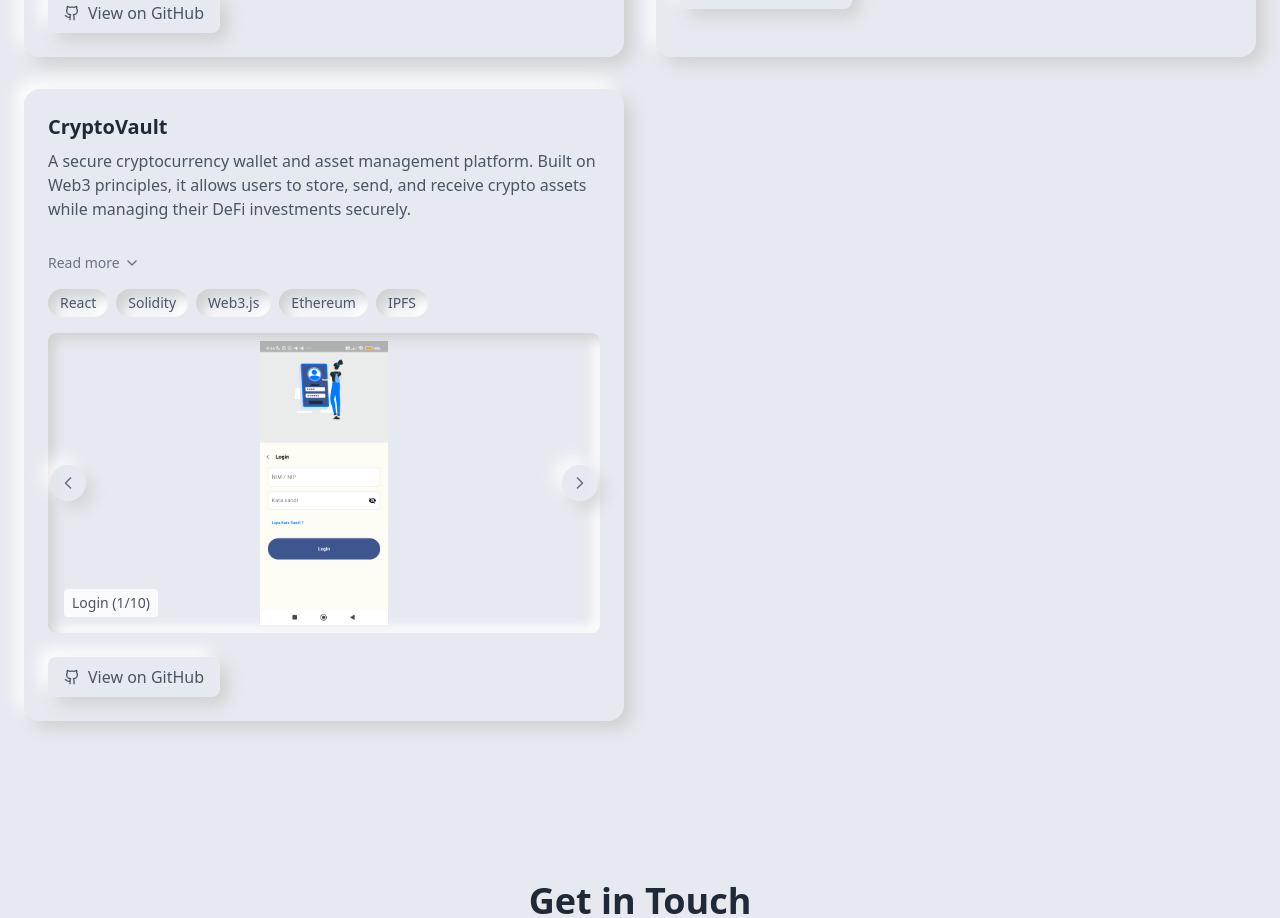
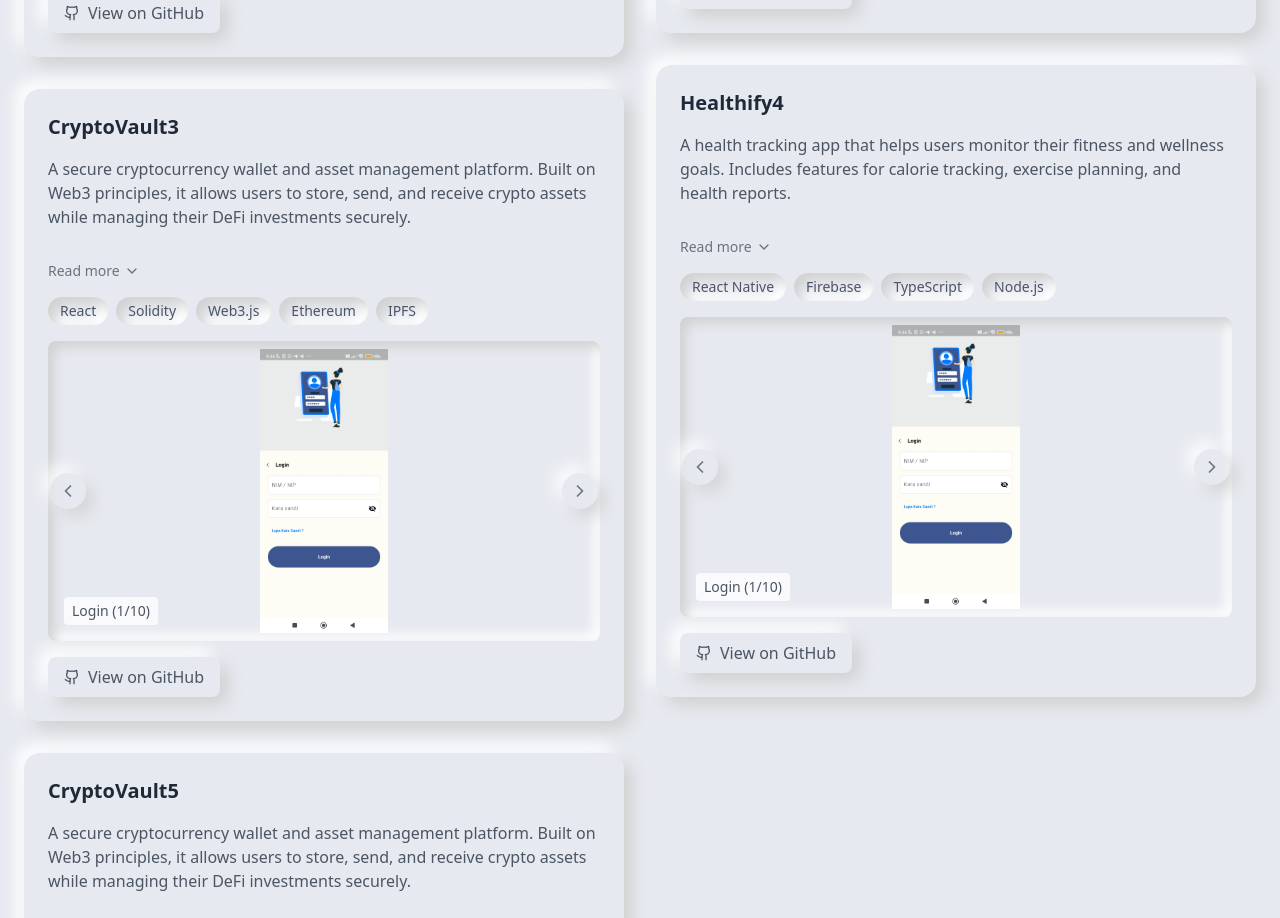
Before and after one commit to Kevin5621/yohanes-kevin-portofolio, a React (Vite) app: page / in a window 1280 px wide. Shown: the part 1567-2485 px from the top of the page. Built offline with nearby package versions, Linux system fonts and the light colour scheme.

Commit message:
adjust - layout project flexible

```diff
--- a/src/components/Projects.tsx
+++ b/src/components/Projects.tsx
@@ -46,7 +46,7 @@ const projects: Project[] = [
     ]
   },
   {
-    title: 'Healthify',
+    title: 'Healthify2',
     description: 'A health tracking app that helps users monitor their fitness and wellness goals. Includes features for calorie tracking, exercise planning, and health reports.',
     technologies: ['React Native', 'Firebase', 'TypeScript', 'Node.js'],
     githubUrl: 'https://github.com/example/healthify',
@@ -88,7 +88,101 @@ const projects: Project[] = [
     ]
   },
   {
-    title: 'CryptoVault',
+    title: 'CryptoVault3',
+    description: 'A secure cryptocurrency wallet and asset management platform. Built on Web3 principles, it allows users to store, send, and receive crypto assets while managing their DeFi investments securely.',
+    technologies: ['React', 'Solidity', 'Web3.js', 'Ethereum', 'IPFS'],
+    githubUrl: 'https://github.com/example/cryptovault',
+    features: {
+      sections: [
+        {
+          title: 'Core Features',
+          items: [
+            'Create and manage multiple wallets',
+            'Send and receive cryptocurrencies securely',
+            'View real-time token balances and prices',
+            'Integrate with Metamask and WalletConnect',
+            'Backup wallet using mnemonic phrases'
+          ]
+        },
+        {
+          title: 'DeFi Features',
+          items: [
+            'Stake tokens to earn rewards',
+            'Swap tokens using decentralized exchanges (DEX)',
+            'Monitor liquidity pool investments',
+            'Participate in governance voting',
+            'View historical transaction data'
+          ]
+        },
+        {
+          title: 'Security Features',
+          items: [
+            'Encrypt private keys using AES-256',
+            'Biometric authentication (FaceID/Fingerprint)',
+            'Multi-signature wallet support',
+            'IPFS-based secure file storage',
+            'Regular smart contract audits'
+          ]
+        }
+      ]
+    },
+    image: [
+      { title: 'Login', image: 'src/components/assets/screenshot/login.jpg' },
+      { title: 'Dashboard Student', image: 'src/components/assets/screenshot/homeMahasiswa.jpg' },
+      { title: 'Guidance', image: 'src/components/assets/screenshot/bimbingan.jpg' },
+      { title: 'Logbook Page', image: 'src/components/assets/screenshot/logbook.jpg' },
+      { title: 'Add Guidance', image: 'src/components/assets/screenshot/addBimbingan.jpg' },
+      { title: 'Profile', image: 'src/components/assets/screenshot/profile.jpg' },
+      { title: 'Dashboard Lecturer', image: 'src/components/assets/screenshot/homeDosen.jpg' },
+      { title: 'Detail Student', image: 'src/components/assets/screenshot/detailStudent.jpg' },
+      { title: 'Guidance Action', image: 'src/components/assets/screenshot/actionBimbingan.jpg' },
+      { title: 'Score Page', image: 'src/components/assets/screenshot/detailNilai.jpg' }
+    ]
+  },
+  {
+    title: 'Healthify4',
+    description: 'A health tracking app that helps users monitor their fitness and wellness goals. Includes features for calorie tracking, exercise planning, and health reports.',
+    technologies: ['React Native', 'Firebase', 'TypeScript', 'Node.js'],
+    githubUrl: 'https://github.com/example/healthify',
+    features: {
+      sections: [
+        {
+          title: 'User Features',
+          items: [
+            'Track daily calorie intake',
+            'Log workouts and physical activities',
+            'Set and monitor weight loss goals',
+            'View personalized health reports',
+            'Integrate with wearable devices'
+          ]
+        },
+        {
+          title: 'Premium Features',
+          items: [
+            'Access to advanced fitness plans',
+            'Personalized meal recommendations',
+            'One-on-one sessions with a nutritionist',
+            'Detailed body composition analysis',
+            'Priority support'
+          ]
+        }
+      ]
+    },
+    image: [
+      { title: 'Login', image: 'src/components/assets/screenshot/login.jpg' },
+      { title: 'Dashboard Student', image: 'src/components/assets/screenshot/homeMahasiswa.jpg' },
+      { title: 'Guidance', image: 'src/components/assets/screenshot/bimbingan.jpg' },
+      { title: 'Logbook Page', image: 'src/components/assets/screenshot/logbook.jpg' },
+      { title: 'Add Guidance', image: 'src/components/assets/screenshot/addBimbingan.jpg' },
+      { title: 'Profile', image: 'src/components/assets/screenshot/profile.jpg' },
+      { title: 'Dashboard Lecturer', image: 'src/components/assets/screenshot/homeDosen.jpg' },
+      { title: 'Detail Student', image: 'src/components/assets/screenshot/detailStudent.jpg' },
+      { title: 'Guidance Action', image: 'src/components/assets/screenshot/actionBimbingan.jpg' },
+      { title: 'Score Page', image: 'src/components/assets/screenshot/detailNilai.jpg' }
+    ]
+  },
+  {
+    title: 'CryptoVault5',
     description: 'A secure cryptocurrency wallet and asset management platform. Built on Web3 principles, it allows users to store, send, and receive crypto assets while managing their DeFi investments securely.',
     technologies: ['React', 'Solidity', 'Web3.js', 'Ethereum', 'IPFS'],
     githubUrl: 'https://github.com/example/cryptovault',
@@ -142,19 +236,44 @@ const projects: Project[] = [
 ];
 
 export const Projects: React.FC = () => {
+  // Split projects into left and right columns
+  const leftColumnProjects = projects.filter((_, index) => index % 2 === 0);
+  const rightColumnProjects = projects.filter((_, index) => index % 2 === 1);
+
   return (
     <section id="projects" className="py-20 px-6 bg-gray-100 dark:bg-dark transition-colors duration-200">
       <div className="max-w-7xl mx-auto">
         <h2 className="text-4xl font-bold text-gray-800 dark:text-gray-100 mb-12 text-center">
           Featured Projects
         </h2>
-        <div className="grid grid-cols-1 md:grid-cols-2 gap-8">
+
+        {/* Desktop Layout */}
+        <div className="hidden md:grid md:grid-cols-2 gap-8">
+          {/* Left Column */}
+          <div className="space-y-8">
+            {leftColumnProjects.map((project, index) => (
+              <div key={project.title}>
+                <ProjectCard {...project} index={index * 2} />
+              </div>
+            ))}
+          </div>
+
+          {/* Right Column */}
+          <div className="space-y-8">
+            {rightColumnProjects.map((project, index) => (
+              <div key={project.title}>
+                <ProjectCard {...project} index={index * 2 + 1} />
+              </div>
+            ))}
+          </div>
+        </div>
+
+        {/* Mobile Layout */}
+        <div className="md:hidden space-y-8">
           {projects.map((project, index) => (
-            <ProjectCard
-              key={project.title}
-              {...project}
-              index={index}
-            />
+            <div key={project.title}>
+              <ProjectCard {...project} index={index} />
+            </div>
           ))}
         </div>
       </div>
--- a/src/components/model/ProjectCard.tsx
+++ b/src/components/model/ProjectCard.tsx
@@ -55,24 +55,24 @@ export const ProjectCard: React.FC<ProjectCardProps> = ({
         />
       )}
 
-      <div className={`card rounded-2xl bg-gray-100 dark:bg-dark p-6 relative
+      <div className="card rounded-2xl bg-gray-100 dark:bg-dark p-6 relative
                     shadow-neumorph dark:shadow-neumorph-dark
                     hover:shadow-neumorph-hover dark:hover:shadow-neumorph-dark-hover
-                    transition-all duration-300 hover:scale-[1.02]`}>
-        <div className="relative">
-          <h3 className="text-xl font-semibold text-gray-800 dark:text-gray-100 mb-2">
+                    transition-all duration-300 hover:scale-[1.02] h-fit">
+        <div className="flex flex-col gap-4">
+          <h3 className="text-xl font-semibold text-gray-800 dark:text-gray-100">
             {title}
           </h3>
 
-          <div className="relative">
-            <p className="text-gray-600 dark:text-gray-300 mb-4">
-              {description}
-            </p>
+          <p className="text-gray-600 dark:text-gray-300">
+            {description}
+          </p>
 
-            {features && (
-              <div className={`transition-all duration-300 overflow-hidden mb-4
-                            ${isExpanded ? 'max-h-[1000px] opacity-100' : 'max-h-0 opacity-0'}`}>
-                <div className="grid grid-cols-1 md:grid-cols-2 gap-4 mt-2">
+          {features && (
+            <>
+              <div className={`transition-all duration-300 overflow-hidden
+                           ${isExpanded ? 'max-h-[1000px] opacity-100' : 'max-h-0 opacity-0'}`}>
+                <div className="grid grid-cols-1 gap-4">
                   {features.sections.map((section, idx) => (
                     <div key={idx} className="space-y-2">
                       <h4 className="font-medium text-gray-700 dark:text-gray-200">
@@ -87,13 +87,11 @@ export const ProjectCard: React.FC<ProjectCardProps> = ({
                   ))}
                 </div>
               </div>
-            )}
 
-            {features && (
               <button
                 onClick={() => setIsExpanded(!isExpanded)}
                 className="text-sm text-gray-500 dark:text-gray-400 hover:text-gray-700
-                         dark:hover:text-gray-200 flex items-center gap-1 transition-colors mb-4"
+                         dark:hover:text-gray-200 flex items-center gap-1 transition-colors"
               >
                 {isExpanded ? (
                   <>Show less <ChevronUpIcon size={16} /></>
@@ -101,10 +99,10 @@ export const ProjectCard: React.FC<ProjectCardProps> = ({
                   <>Read more <ChevronDownIcon size={16} /></>
                 )}
               </button>
-            )}
-          </div>
+            </>
+          )}
 
-          <div className="flex flex-wrap gap-2 mb-4">
+          <div className="flex flex-wrap gap-2">
             {technologies.map((tech) => (
               <span
                 key={tech}
@@ -118,7 +116,7 @@ export const ProjectCard: React.FC<ProjectCardProps> = ({
           </div>
 
           {image && image.length > 0 && (
-            <div className="relative mt-4 mb-6">
+            <div className="relative">
               <div className="rounded-lg bg-gray-100 dark:bg-dark shadow-neumorph-inset
                           dark:shadow-neumorph-dark-inset p-2 h-[300px]">
                 <div
```
